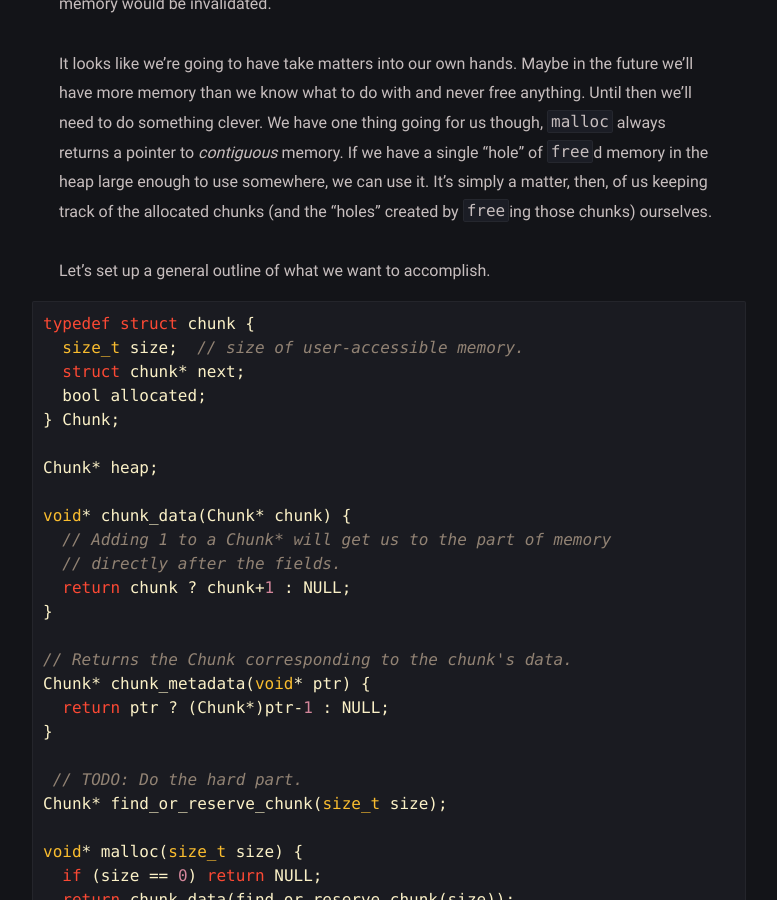
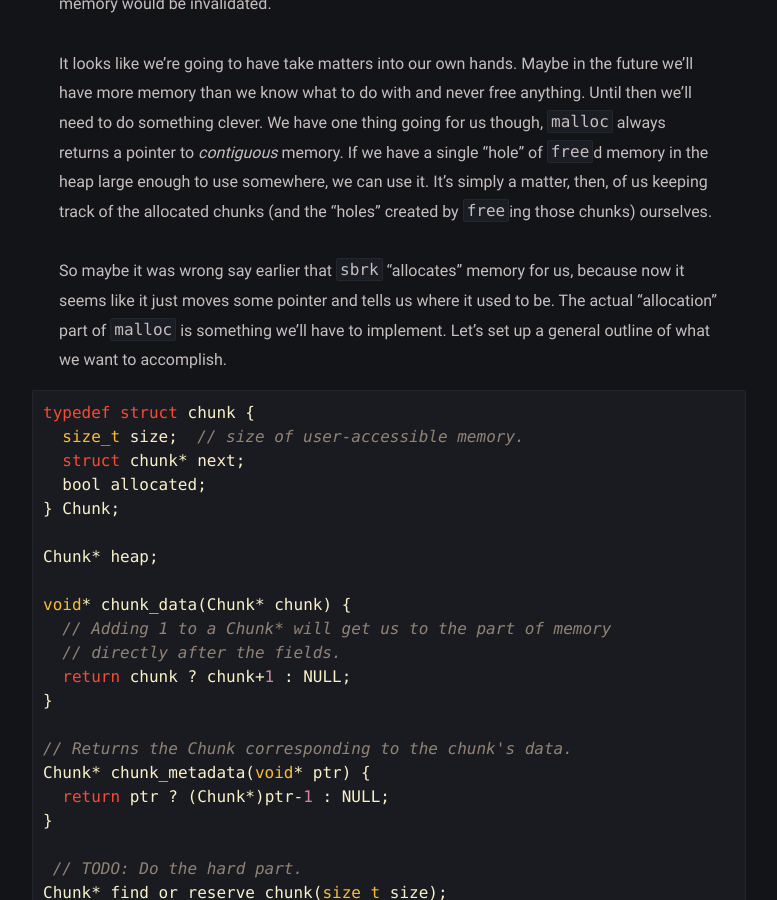
Before and after one commit to rivergillis/jekyll-blog, a Jekyll site: the page built from _posts/malloc-post/2020-11-07-demystifying-malloc.md, in a window 1280 px wide and 900 px high, scrolled down 3237 px. Shown: the whole window, without its empty margins (251-1028 px from the left). Built offline with Jekyll 4.4.1, drawn with Linux system fonts in a browser that asks for light colours.

Commit message:
Update 2020-11-07-demystifying-malloc.md

````diff
--- a/_posts/malloc-post/2020-11-07-demystifying-malloc.md
+++ b/_posts/malloc-post/2020-11-07-demystifying-malloc.md
@@ -77,7 +77,7 @@ This is the age-old problem of trying to delete something from the middle of the
 
 It looks like we're going to have take matters into our own hands. Maybe in the future we'll have more memory than we know what to do with and never free anything. Until then we'll need to do something clever. We have one thing going for us though, `malloc` always returns a pointer to *contiguous* memory. If we have a single "hole" of `free`d memory in the heap large enough to use somewhere, we can use it. It's simply a matter, then, of us keeping track of the allocated chunks (and the "holes" created by `free`ing those chunks) ourselves.
 
-Let's set up a general outline of what we want to accomplish.
+So maybe it was wrong say earlier that `sbrk` "allocates" memory for us, because now it seems like it just moves some pointer and tells us where it used to be. The actual "allocation" part of `malloc` is something we'll have to implement. Let's set up a general outline of what we want to accomplish.
 
 ```c
 typedef struct chunk {
````
